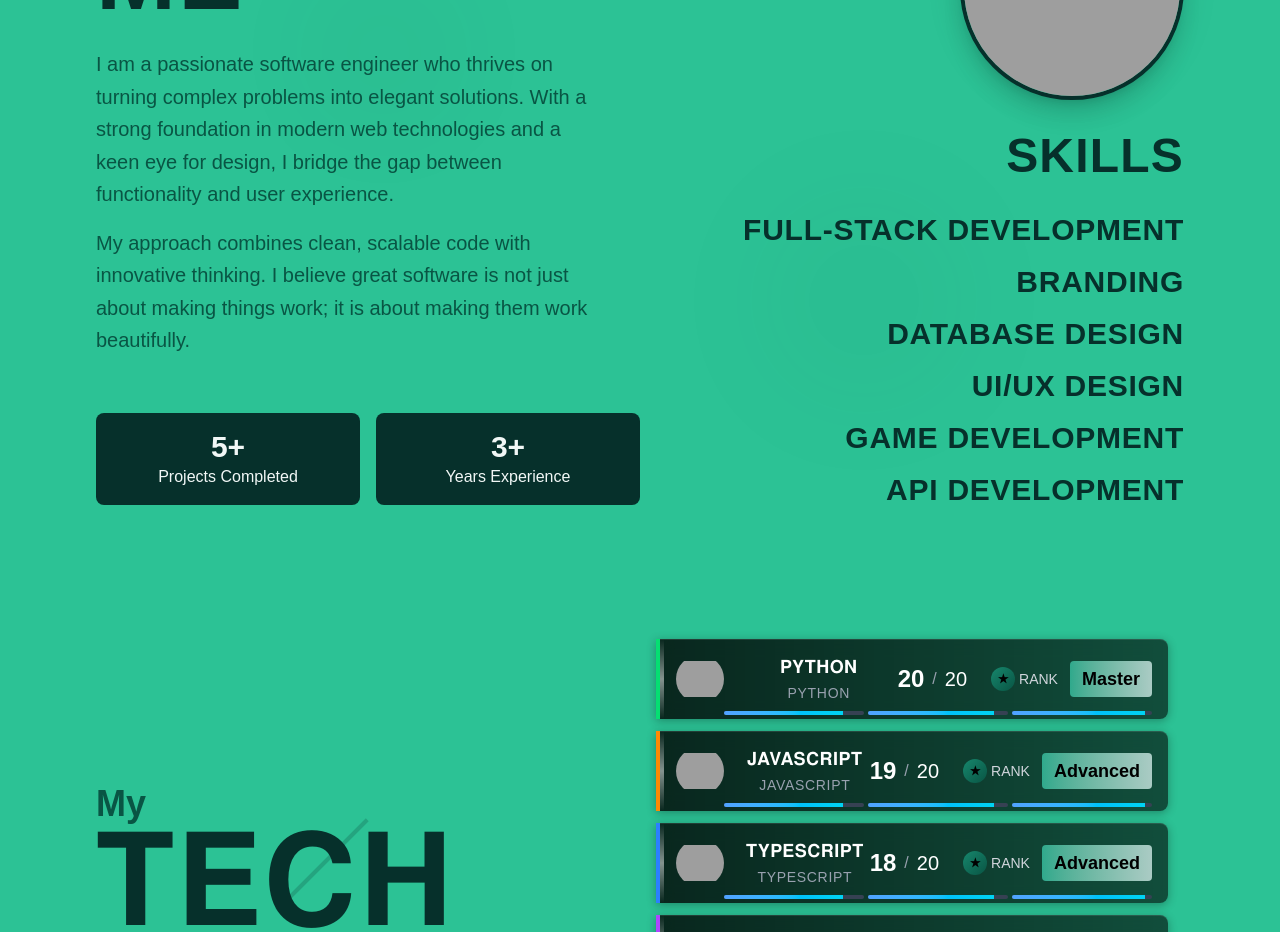
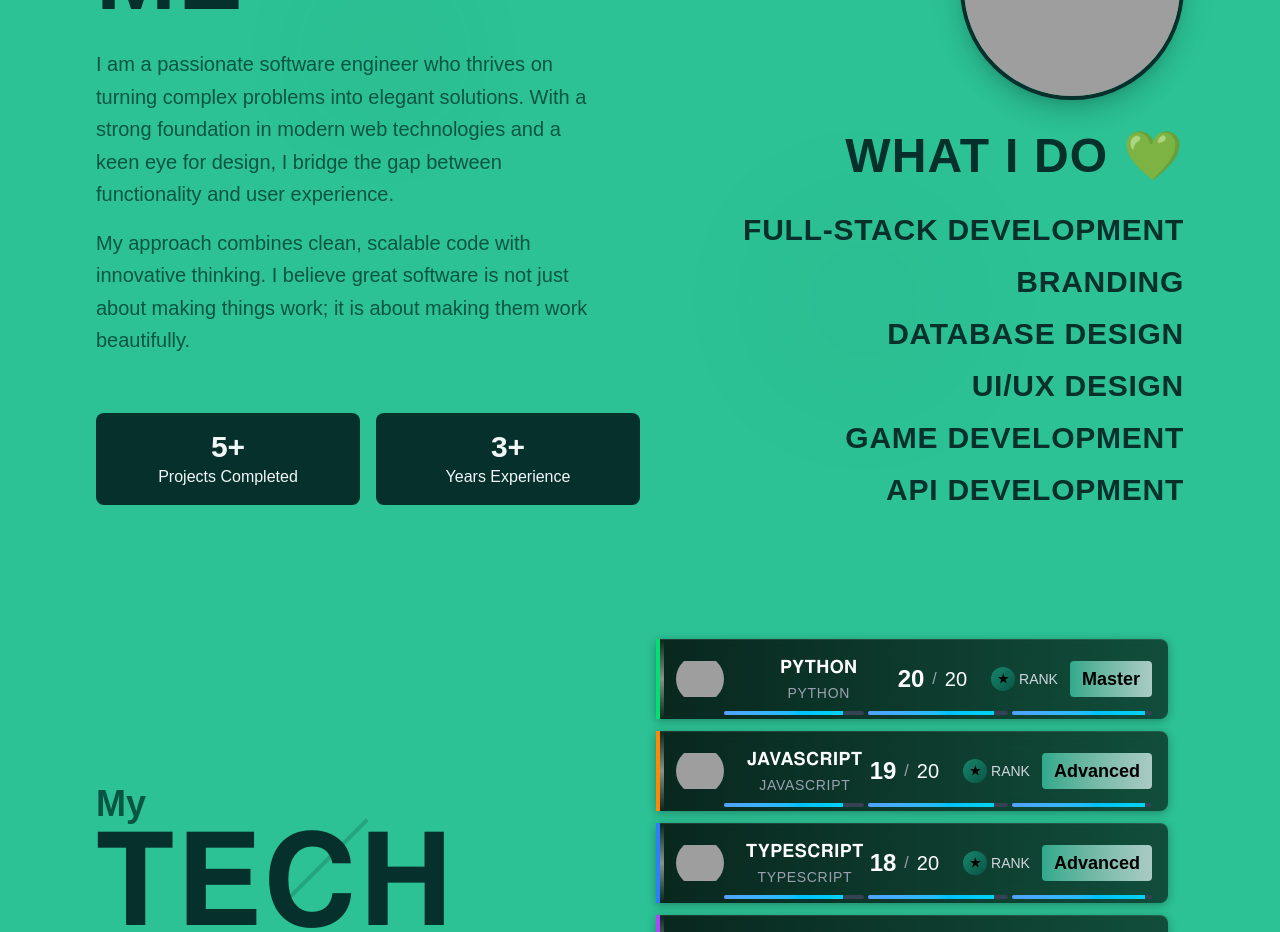
Before and after one commit to goosetea04/personal, a Next.js app: page / in a window 1280 px wide. Shown: the part 1080-2012 px from the top of the page. Built offline with nearby package versions, Linux system fonts and the light colour scheme; grey boxes are pictures that could not be loaded.

Commit message:
what i do

```diff
--- a/src/components/About.tsx
+++ b/src/components/About.tsx
@@ -115,7 +115,7 @@ export default function About({ imageSrc = "/me (1).png" }: AboutProps) {
 
           <div className="text-right mb-8">
             <h2 className="text-[#06302b] text-4xl md:text-5xl font-bold uppercase tracking-wide font-nimbus">
-              Skills
+              what i do 💚
             </h2>
           </div>
 
```
